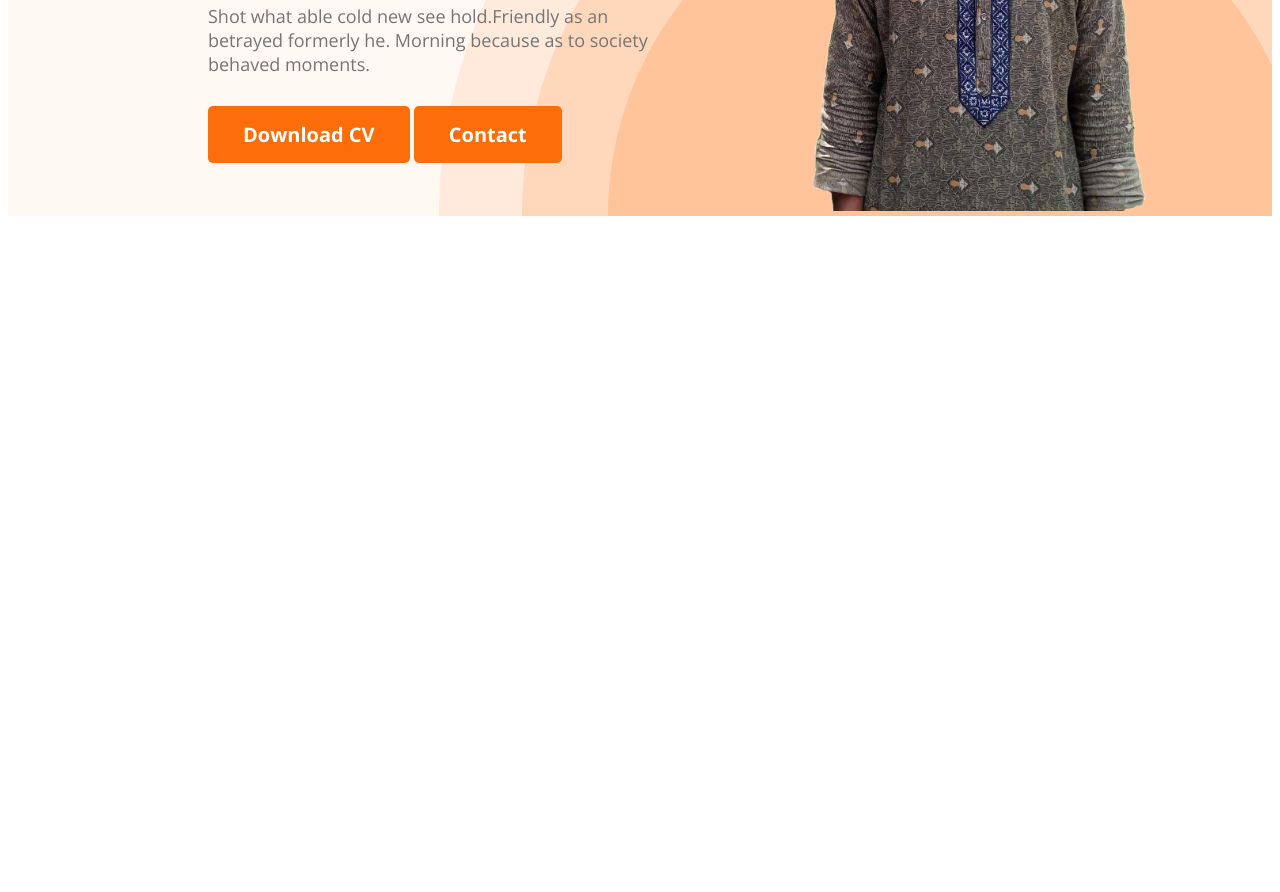
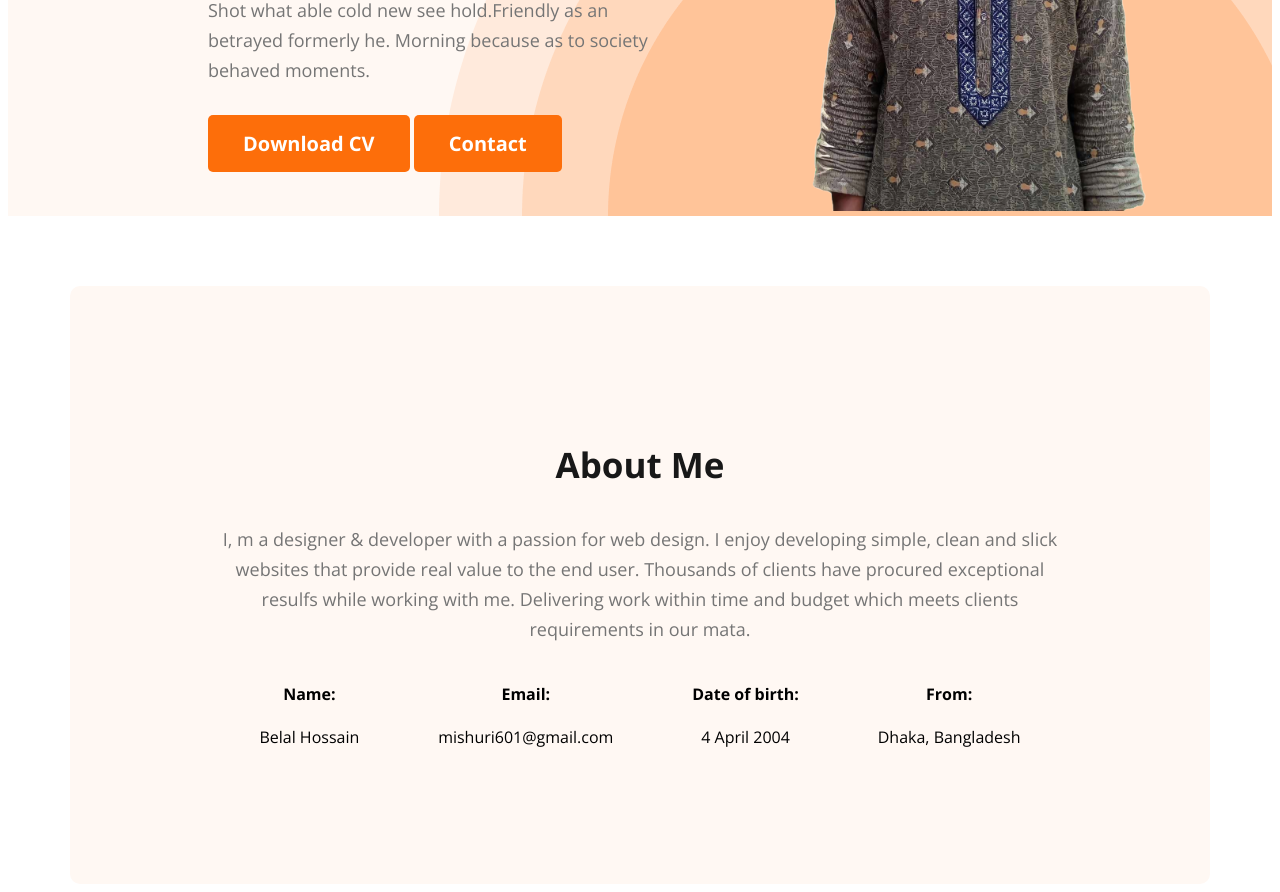
Before and after one commit to Mishuri21/developer-portfolio, a plain HTML site: page index.html in a window 1280 px wide. Shown: the part 571-1463 px from the top of the page. Before the commit the page ends 800 px from the top, so only its background shows below. Drawn offline with nearby package versions, Linux system fonts and the light colour scheme.

Commit message:
added about information

```diff
--- a/index.html
+++ b/index.html
@@ -41,6 +41,43 @@
             </div>
         </div>
     </header>
+    <main>
+        <section class="about">
+            <div class="about-containr">
+                <div class="about-content">
+                    <h3 class="section-title">
+                        About Me
+                    </h3>
+                    <p class="section-description">
+                        I, m a designer & developer with a passion for web design. I enjoy developing simple, clean and slick websites that provide real value to the end user. Thousands of clients have procured exceptional resulfs while working with me. Delivering work within time and budget which meets clients requirements in our mata.
+                    </p>
+                </div>
+                <div class="about-info-container">
+                    <div class="about-info">
+                        <h4 class="info-title">Name:</h4>
+                        <p class="info-description">Belal Hossain</p>
+                    </div>
+                    <div class="about-info">
+                        <h4 class="info-title">Email:</h4>
+                        <p class="info-description">mishuri601@gmail.com</p>
+                    </div>
+                    <div class="about-info">
+                        <h4 class="info-title">Date of birth:</h4>
+                        <p class="info-description">4 April 2004</p>
+                    </div>
+                    <div class="about-info">
+                        <h4 class="info-title">From:</h4>
+                        <p class="info-description">Dhaka, Bangladesh</p>
+                    </div>
+                </div>
+            </div>
+        </section>
+<!-- what i do section start -->
+        <section class="what-i-do">
+
+        </section>
+<!-- what i do secton end -->
+    </main>
 </body>
 
 </html>
--- a/styles/style.css
+++ b/styles/style.css
@@ -18,7 +18,7 @@
 }
 
 /* common styles area end */
-/* header styles */
+/* header section styles start */
 .header {
     background: rgb(255, 248, 243);
     background-image: url('./../images/header_bg.png');
@@ -82,6 +82,7 @@ nav ul li a {
     font-size: 18px;
     font-weight: 400;
     margin: 20px 0px 30px 0px;
+    line-height: 30px;
 }
 
 .profile-img {
@@ -89,3 +90,48 @@ nav ul li a {
 }
 
 /* banner section styles end */
+/* header section end */
+
+/* -- ********-----------------***********--- */
+
+/* main section styles start */
+main{
+    max-width: 1140px;
+    margin: 0px auto;
+}
+/* about section start */
+.about {
+
+}
+
+.about-content {}
+
+.about-containr {
+    border-radius: 10px;
+    background: rgb(255, 248, 243);
+    padding: 120px 150px;
+    margin-top: 70px;
+    text-align: center;
+}
+.section-title {
+    color: rgb(24, 24, 24);
+    font-size: 35px;
+    font-weight: 700;
+    line-height: 48px;
+    text-align: center;
+}
+
+.section-description {
+    color: rgb(117, 117, 117);
+    font-size: 18px;
+    font-weight: 400;
+    text-align: center;
+    line-height: 30px;
+}
+
+.about-info-container{
+    display:flex;
+    justify-content: space-around;
+}
+/* about section end */
+/* main section styles end */
```
